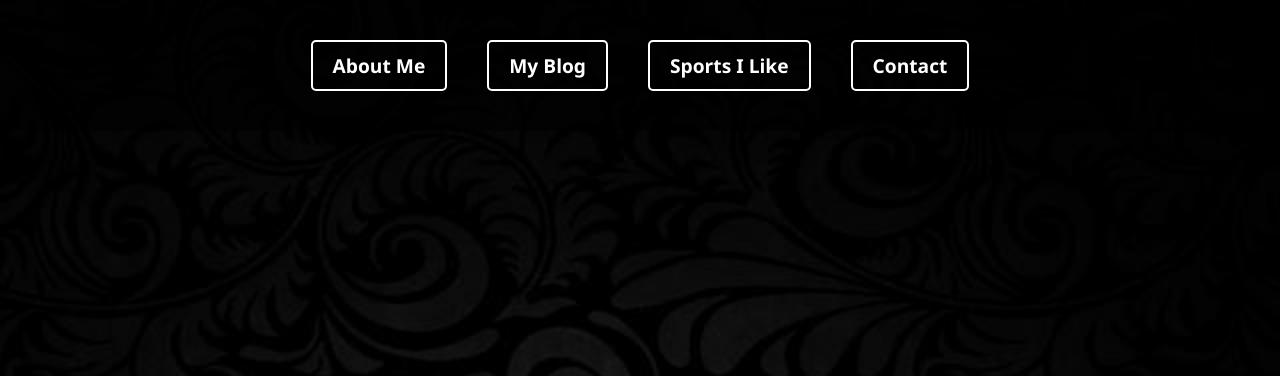
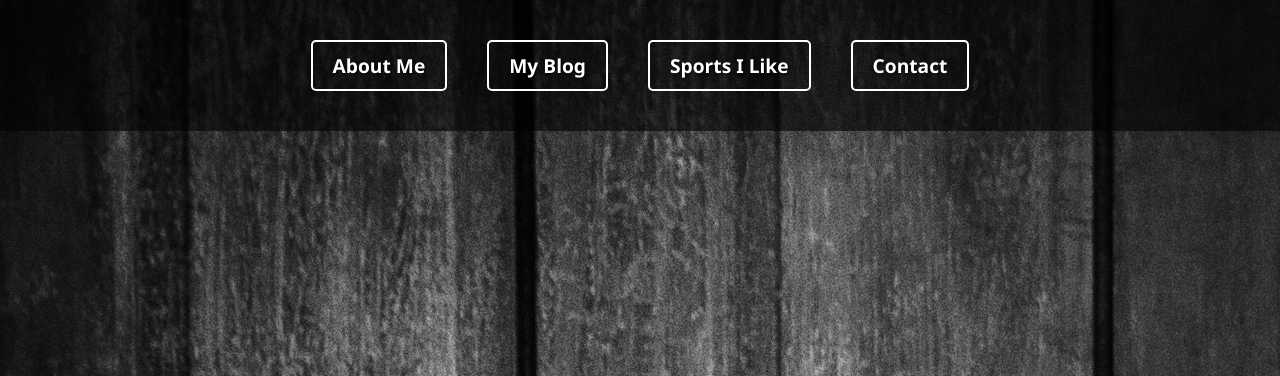
Before and after one commit to tarakiakgayam/tarakiakgayam.github.io, a plain HTML site: page index.html in a window 1280 px wide. Shown: the top 376 px of the page. Drawn offline with Linux system fonts and the light colour scheme.

Commit message:
Update index.html

```diff
--- a/index.html
+++ b/index.html
@@ -15,7 +15,7 @@
       height: 100%;
       font-family: 'Segoe UI', Tahoma, Geneva, Verdana, sans-serif;
       color: white;
-      background: url('black001.jpg') no-repeat center center fixed;
+      background: url('black005.jpg') no-repeat center center fixed;
       background-size: cover;
     }
 
```
